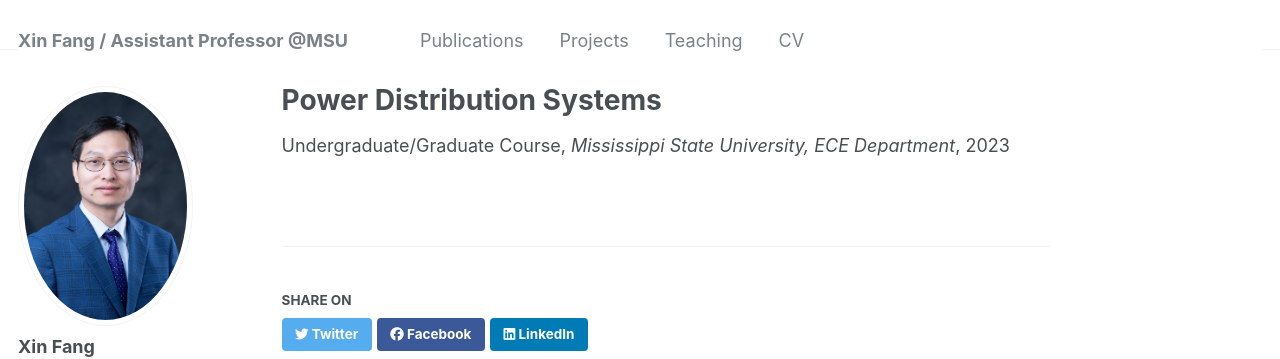
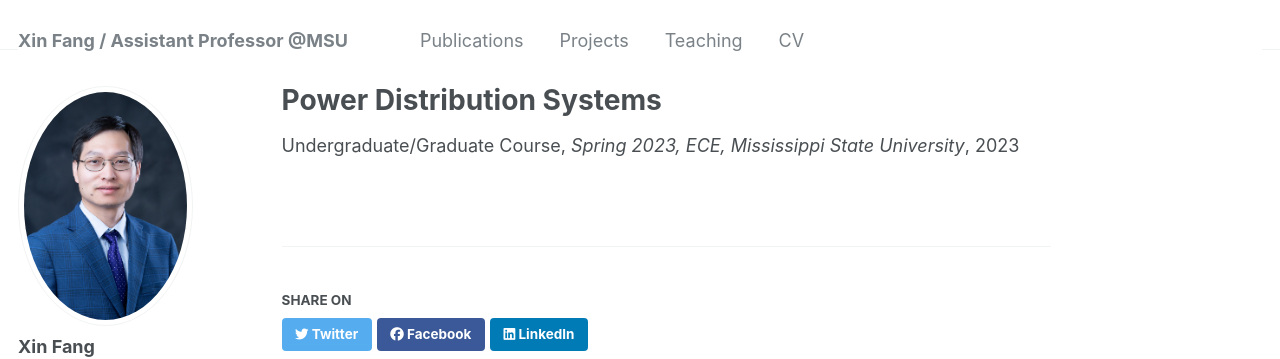
Before and after one commit to XinFang88/xinfang88.github.io, a Jekyll site: the page built from _teaching/2015-spring-teaching-2.md, in a window 1280 px wide. Shown: the top 359 px of the page. Built offline with Jekyll 4.4.1, drawn with Linux system fonts in a browser that asks for light colours; some web fonts are replaced.

Commit message:
Update 2015-spring-teaching-2.md

```diff
--- a/_teaching/2015-spring-teaching-2.md
+++ b/_teaching/2015-spring-teaching-2.md
@@ -3,6 +3,6 @@ title: "Power Distribution Systems"
 collection: teaching
 type: "Undergraduate/Graduate Course"
 permalink: /teaching/2015-spring-teaching-2
-venue: "Mississippi State University, ECE Department"
+venue: "Spring 2023, ECE, Mississippi State University"
 date: 2023-01-16
 ---
```
